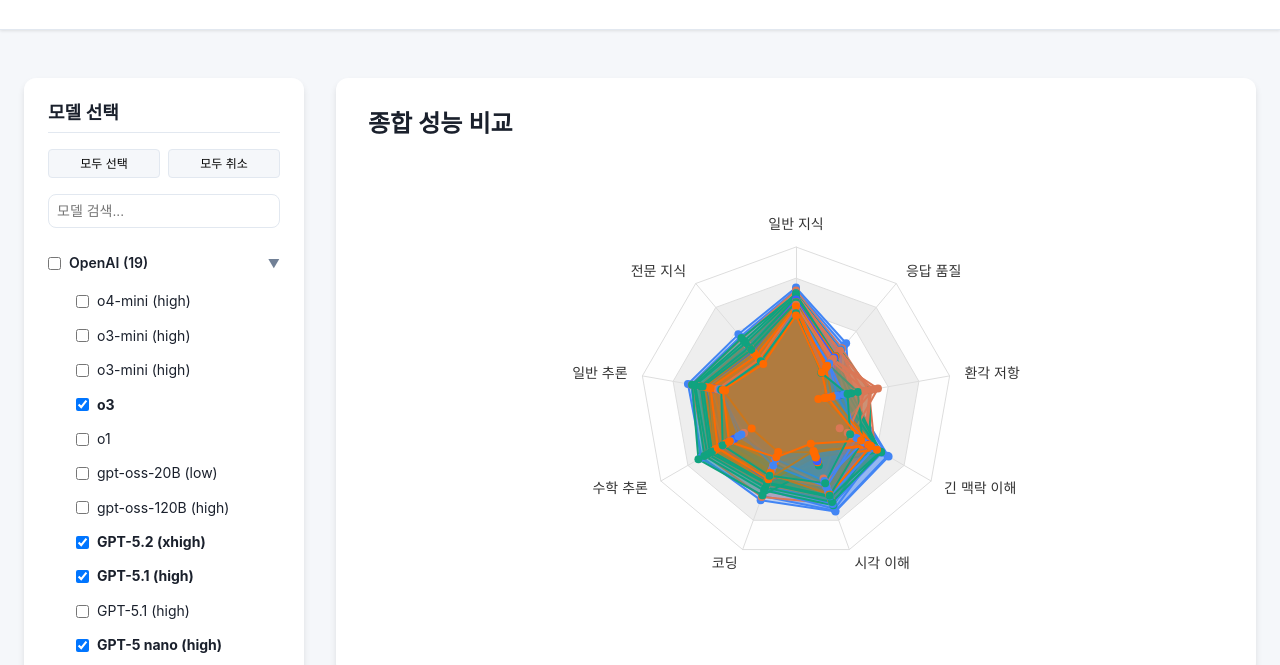
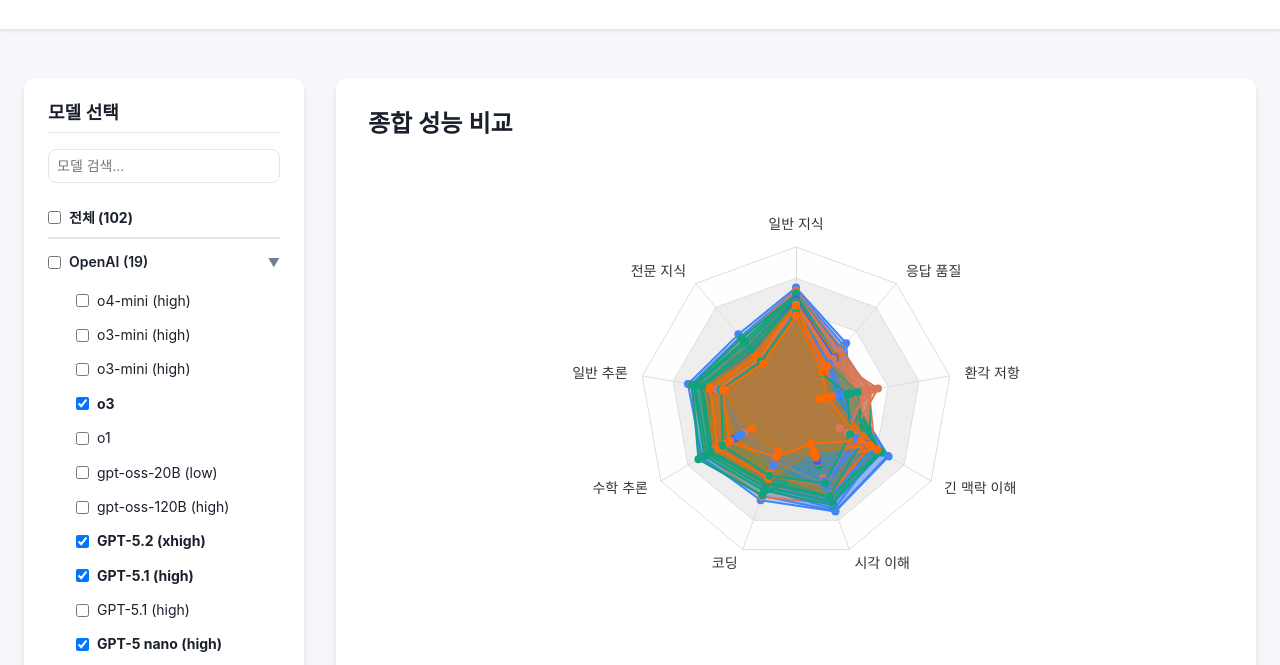
Before and after one commit to hehee9/Easy-LLM-Score, a plain HTML site: page index.html in a window 1280 px wide. Shown: the part 110-775 px from the top of the page. Drawn offline with nearby package versions, Linux system fonts and the light colour scheme.

Commit message:
모델 선택 오류 수정

```diff
--- a/css/layout.css
+++ b/css/layout.css
@@ -167,6 +167,16 @@ body {
     background: var(--bg-hover);
     margin: 0 calc(-1 * var(--spacing-sm));
     padding: var(--spacing-sm);
+}
+
+/* 전체 선택 헤더 */
+.select-all-header {
+    border-bottom: 2px solid var(--border-color);
+    margin-bottom: var(--spacing-xs);
+}
+
+.select-all-header .provider-name {
+    font-weight: 700;
 }
 
 .provider-checkbox {
--- a/js/main.js
+++ b/js/main.js
@@ -102,24 +102,6 @@ function createModelSelector() {
 
     container.innerHTML = '<h3>모델 선택</h3>';
 
-    // 전체 선택/취소 버튼
-    const selectAllControls = document.createElement('div');
-    selectAllControls.className = 'select-all-controls';
-
-    const selectAllBtn = document.createElement('button');
-    selectAllBtn.className = 'select-all-btn';
-    selectAllBtn.textContent = '모두 선택';
-    selectAllBtn.addEventListener('click', () => selectAllModels(true));
-
-    const deselectAllBtn = document.createElement('button');
-    deselectAllBtn.className = 'select-all-btn';
-    deselectAllBtn.textContent = '모두 취소';
-    deselectAllBtn.addEventListener('click', () => selectAllModels(false));
-
-    selectAllControls.appendChild(selectAllBtn);
-    selectAllControls.appendChild(deselectAllBtn);
-    container.appendChild(selectAllControls);
-
     // 검색창 생성
     const searchInput = document.createElement('input');
     searchInput.type = 'text';
@@ -129,6 +111,27 @@ function createModelSelector() {
         filterModels(e.target.value);
     });
     container.appendChild(searchInput);
+
+    // 전체 선택 체크박스 (개발사 헤더와 동일한 스타일)
+    const selectAllRow = document.createElement('div');
+    selectAllRow.className = 'provider-header select-all-header';
+
+    const selectAllCheckbox = document.createElement('input');
+    selectAllCheckbox.type = 'checkbox';
+    selectAllCheckbox.className = 'provider-checkbox';
+    selectAllCheckbox.id = 'select-all-checkbox';
+    selectAllCheckbox.checked = allModels.every(m => selectedModelIds.has(m.id));
+    selectAllCheckbox.addEventListener('change', (e) => {
+        selectAllModels(e.target.checked);
+    });
+
+    const selectAllLabel = document.createElement('span');
+    selectAllLabel.className = 'provider-name';
+    selectAllLabel.textContent = `전체 (${allModels.length})`;
+
+    selectAllRow.appendChild(selectAllCheckbox);
+    selectAllRow.appendChild(selectAllLabel);
+    container.appendChild(selectAllRow);
 
     // 개발사별 그룹화
     const grouped = groupModelsByProvider(allModels);
@@ -246,6 +249,14 @@ function selectAllModels(select) {
     updateCharts();
 }
 
+/** @description 전체 선택 체크박스 상태 업데이트 */
+function updateSelectAllCheckbox() {
+    const selectAllCheckbox = document.getElementById('select-all-checkbox');
+    if (selectAllCheckbox) {
+        selectAllCheckbox.checked = allModels.length > 0 && allModels.every(m => selectedModelIds.has(m.id));
+    }
+}
+
 /** @description 개발사별 모델 선택/취소 */
 function selectProviderModels(provider, select) {
     const grouped = groupModelsByProvider(allModels);
@@ -266,6 +277,9 @@ function selectProviderModels(provider, select) {
             cb.checked = select;
         });
     }
+
+    // 전체 선택 체크박스 상태 업데이트
+    updateSelectAllCheckbox();
 
     updateCharts();
 }
@@ -321,6 +335,9 @@ function handleModelToggle(modelId, isChecked) {
         selectedModelIds.delete(modelId);
     }
 
+    // 전체 선택 체크박스 상태 업데이트
+    updateSelectAllCheckbox();
+
     // 차트 업데이트
     updateCharts();
 
@@ -331,12 +348,7 @@ function handleModelToggle(modelId, isChecked) {
 function updateCharts() {
     const selectedModels = getSelectedModels();
 
-    if (selectedModels.length === 0) {
-        console.warn('선택된 모델이 없습니다.');
-        return;
-    }
-
-    // 레이더 차트 업데이트
+    // 레이더 차트 업데이트 (0개여도 빈 차트 표시)
     if (radarChart) {
         radarChart = renderRadarChart('radar-chart', selectedModels);
     }
```
